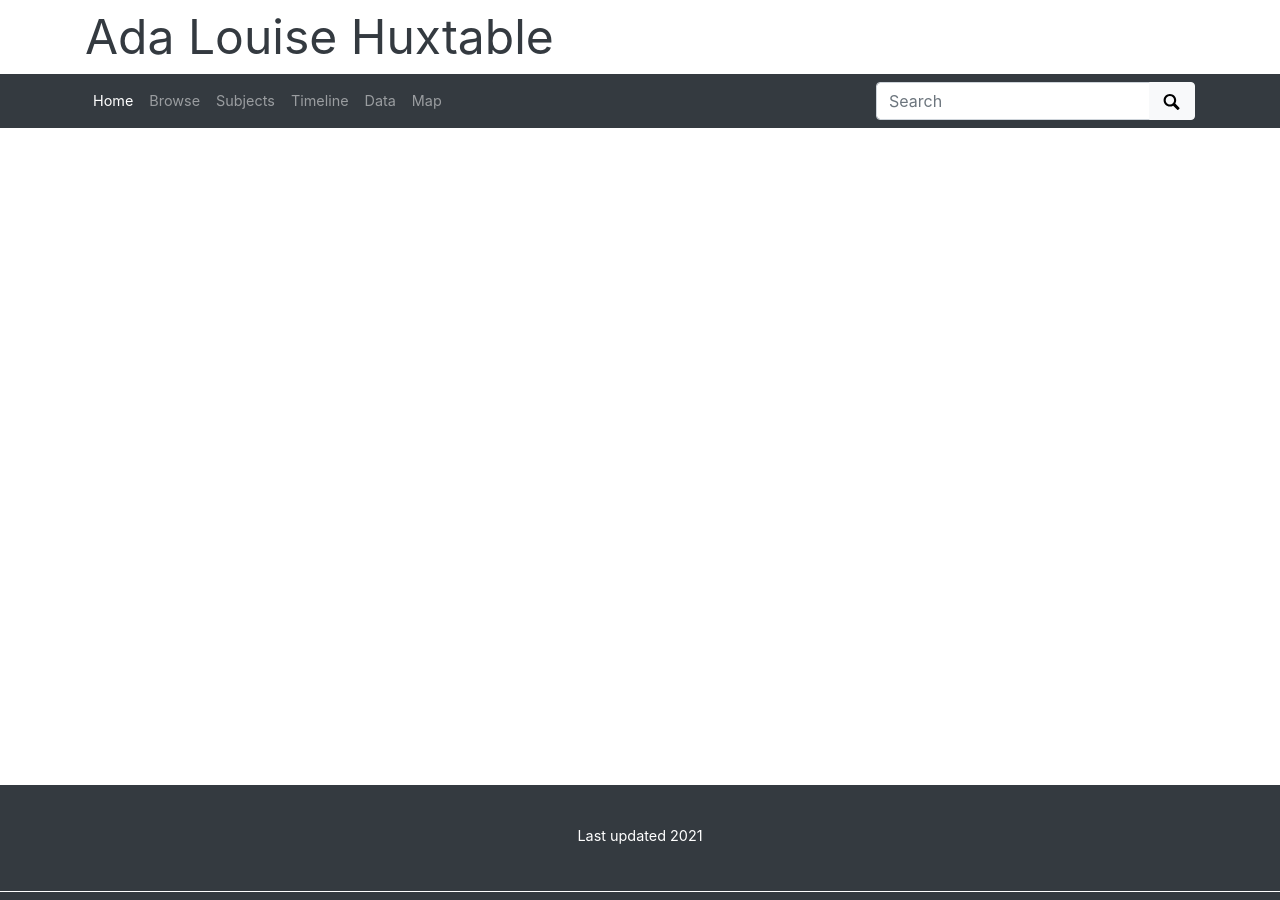
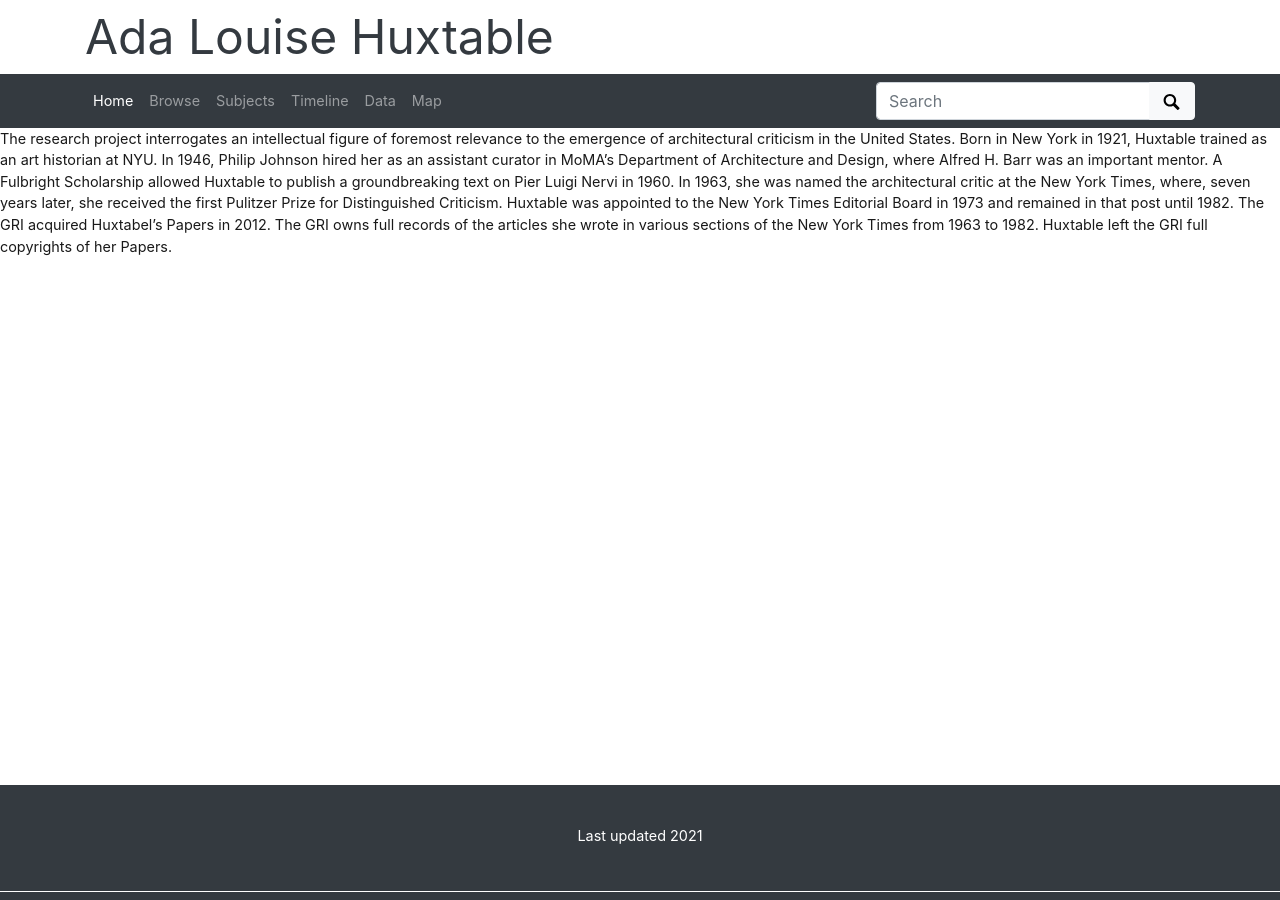
Before and after one commit to tracy-st/hux-pdfs, a Jekyll site: the page built from index.md, in a window 1280 px wide. Built offline with Jekyll 4.4.1, drawn with Linux system fonts in a browser that asks for light colours.

Commit message:
update index

```diff
--- a/index.md
+++ b/index.md
@@ -2,3 +2,5 @@
 layout: default
 title: Home
 ---
+
+The research project interrogates an intellectual figure of foremost relevance to the emergence of architectural criticism in the United States. Born in New York in 1921, Huxtable trained as an art historian at NYU. In 1946, Philip Johnson hired her as an assistant curator in MoMA’s Department of Architecture and Design, where Alfred H. Barr was an important mentor. A Fulbright Scholarship allowed Huxtable to publish a groundbreaking text on Pier Luigi Nervi in 1960. In 1963, she was named the architectural critic at the New York Times, where, seven years later, she received the first Pulitzer Prize for Distinguished Criticism. Huxtable was appointed to the New York Times Editorial Board in 1973 and remained in that post until 1982. The GRI acquired Huxtabel’s Papers in 2012. The GRI owns full records of the articles she wrote in various sections of the New York Times from 1963 to 1982. Huxtable left the GRI full copyrights of her Papers.
```
